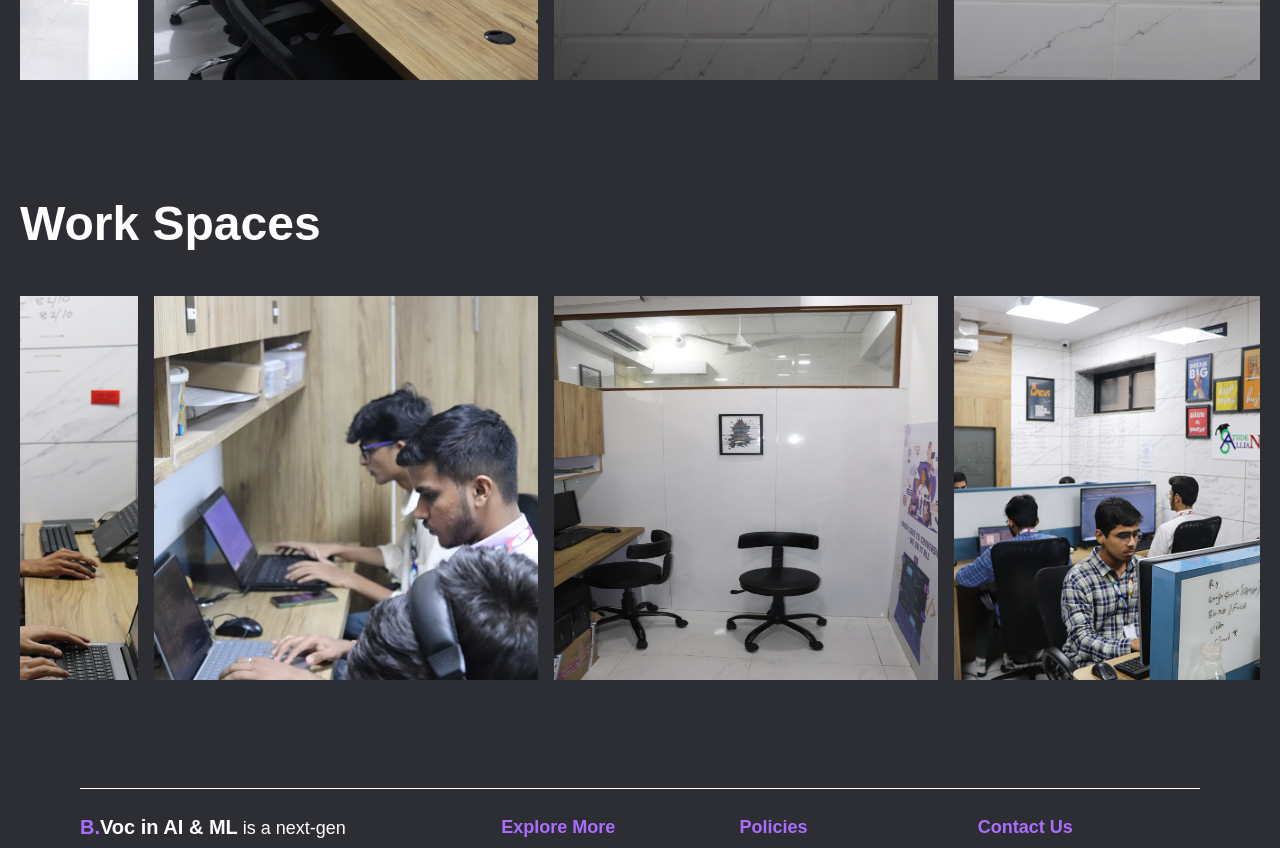
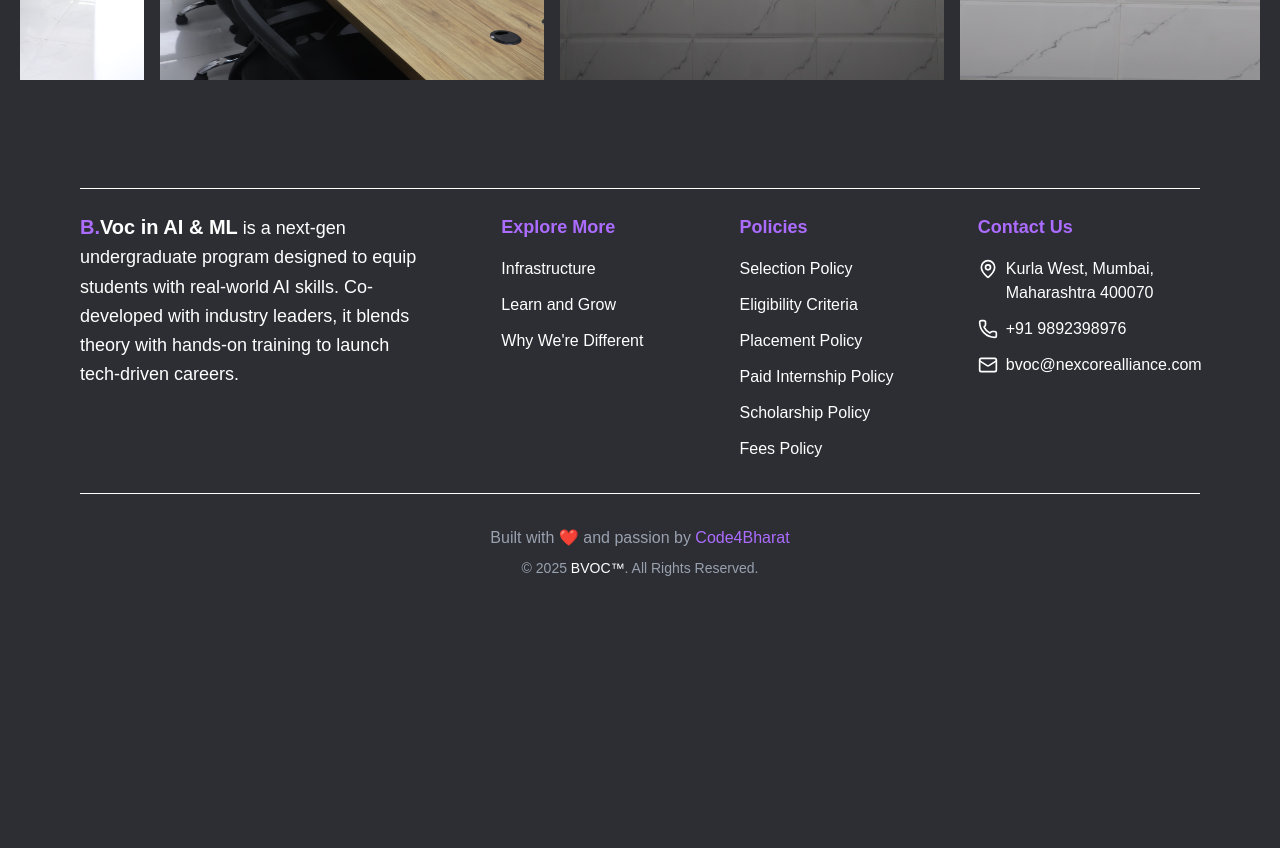
Before and after one commit to Code4Bharat1/BVOC_AIML, a Next.js app: page /infrastructure in a window 1280 px wide. Shown: the part 2380-3228 px from the top of the page. After the commit the page ends 2978 px from the top, so only its background shows below. Built offline with nearby package versions, Linux system fonts and the light colour scheme.

Commit message:
Remove commented-out "Work Spaces" section from InfraImgVid component

```diff
--- a/src/components/Infrastructure/InfraImgVid.jsx
+++ b/src/components/Infrastructure/InfraImgVid.jsx
@@ -123,71 +123,71 @@ const infraData = [
       },
     ],
   },
-  {
-    heading: "Work Spaces",
-    items: [
-      {
-        type: "image",
-        src: "/infrastructure/work_space_4/workspace_1.png",
-        alt: "Workspace 1",
-      },
-      {
-        type: "image",
-        src: "/infrastructure/work_space_4/workspace_2.png",
-        alt: "Workspace 1",
-      },
-      {
-        type: "image",
-        src: "/infrastructure/work_space_4/work_space_4_1.jpeg",
-        alt: "Workspace 1",
-      },
-      {
-        type: "image",
-        src: "/infrastructure/work_space_4/workspace_3.png",
-        alt: "Workspace 1",
-      },
-      {
-        type: "image",
-        src: "/infrastructure/work_space_4/workspace_4.png",
-        alt: "Workspace 1",
-      },
-      {
-        type: "image",
-        src: "/infrastructure/work_space_4/work_space_4_2.jpeg",
-        alt: "Workspace 1",
-      },
-      {
-        type: "image",
-        src: "/infrastructure/work_space_4/workspace_5.png",
-        alt: "Workspace 1",
-      },
-      {
-        type: "image",
-        src: "/infrastructure/work_space_4/workspace_6.png",
-        alt: "Workspace 1",
-      },
-      {
-        type: "image",
-        src: "/infrastructure/work_space_4/workspace_7.png",
-        alt: "Workspace 1",
-      },
-      {
-        type: "image",
-        src: "/infrastructure/work_space_4/workspace_8.png",
-        alt: "Workspace 1",
-      },
-      {
-        type: "image",
-        src: "/infrastructure/work_space_4/workspace_9.png",
-        alt: "Workspace 1",
-      },
-      {
-        type: "image",
-        src: "/infrastructure/work_space_4/workspace_10.png",
-        alt: "Workspace 1",
-      },
-    ],
-  },
+  // {
+  //   heading: "Work Spaces",
+  //   items: [
+  //     {
+  //       type: "image",
+  //       src: "/infrastructure/work_space_4/workspace_1.png",
+  //       alt: "Workspace 1",
+  //     },
+  //     {
+  //       type: "image",
+  //       src: "/infrastructure/work_space_4/workspace_2.png",
+  //       alt: "Workspace 1",
+  //     },
+  //     {
+  //       type: "image",
+  //       src: "/infrastructure/work_space_4/work_space_4_1.jpeg",
+  //       alt: "Workspace 1",
+  //     },
+  //     {
+  //       type: "image",
+  //       src: "/infrastructure/work_space_4/workspace_3.png",
+  //       alt: "Workspace 1",
+  //     },
+  //     {
+  //       type: "image",
+  //       src: "/infrastructure/work_space_4/workspace_4.png",
+  //       alt: "Workspace 1",
+  //     },
+  //     {
+  //       type: "image",
+  //       src: "/infrastructure/work_space_4/work_space_4_2.jpeg",
+  //       alt: "Workspace 1",
+  //     },
+  //     {
+  //       type: "image",
+  //       src: "/infrastructure/work_space_4/workspace_5.png",
+  //       alt: "Workspace 1",
+  //     },
+  //     {
+  //       type: "image",
+  //       src: "/infrastructure/work_space_4/workspace_6.png",
+  //       alt: "Workspace 1",
+  //     },
+  //     {
+  //       type: "image",
+  //       src: "/infrastructure/work_space_4/workspace_7.png",
+  //       alt: "Workspace 1",
+  //     },
+  //     {
+  //       type: "image",
+  //       src: "/infrastructure/work_space_4/workspace_8.png",
+  //       alt: "Workspace 1",
+  //     },
+  //     {
+  //       type: "image",
+  //       src: "/infrastructure/work_space_4/workspace_9.png",
+  //       alt: "Workspace 1",
+  //     },
+  //     {
+  //       type: "image",
+  //       src: "/infrastructure/work_space_4/workspace_10.png",
+  //       alt: "Workspace 1",
+  //     },
+  //   ],
+  // },
 ];
 
 // Card Component yaha pe humne ek card banaya h jo image ya video ko dikhata h
```
